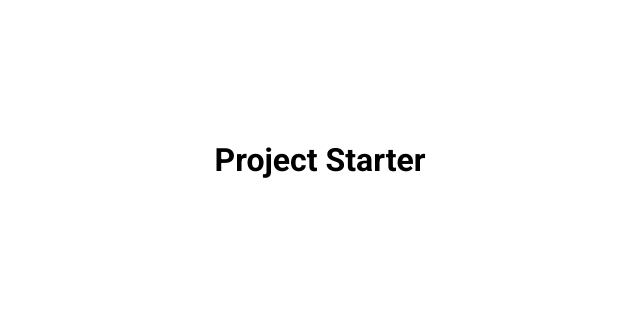
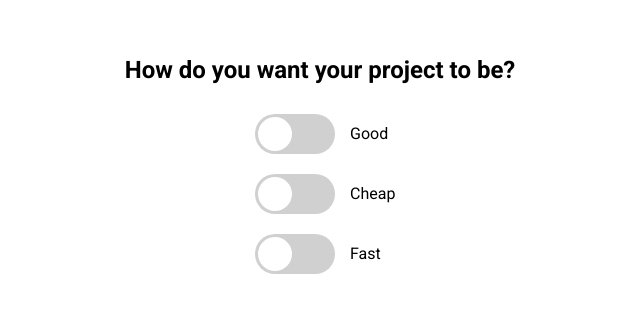
Before and after one commit to Belchenkov/native-switcher-js, a plain HTML site: page index.html in a window 1280 px wide. Shown: the part 240-552 px from the top of the page, without its empty margins (320-960 px from the left). Drawn offline with Linux system fonts and the light colour scheme.

Commit message:
Style Checkboxes

```diff
--- a/css/style.css
+++ b/css/style.css
@@ -14,3 +14,41 @@ body {
   overflow: hidden;
   margin: 0;
 }
+
+.toggle-container {
+  display: flex;
+  align-items: center;
+  margin: 10px 0;
+  width: 200px;
+}
+
+.toggle {
+  visibility: hidden;
+}
+
+.label {
+  position: relative;
+  width: 80px;
+  height: 40px;
+  background-color: #d0d0d0;
+  border-radius: 50px;
+  cursor: pointer;
+  display: inline-block;
+  margin: 0 15px 0;
+}
+
+.toggle:checked + .label {
+  background-color: #527232;
+}
+
+.ball {
+  background: #fff;
+  height: 34px;
+  width: 34px;
+  border-radius: 50%;
+  position: absolute;
+  top: 3px;
+  left: 3px;
+  align-items: center;
+  justify-content: center;
+}
--- a/index.html
+++ b/index.html
@@ -7,7 +7,31 @@
     <title>Switcher JS</title>
   </head>
   <body>
-    <h1>Project Starter</h1>
+    <h2>How do you want your project to be?</h2>
+
+    <div class="toggle-container">
+      <input type="checkbox" id="good" class="toggle">
+      <label for="good" class="label">
+        <div class="ball"></div>
+      </label>
+      <span>Good</span>
+    </div>
+
+    <div class="toggle-container">
+      <input type="checkbox" id="cheap" class="toggle">
+      <label for="cheap" class="label">
+        <div class="ball"></div>
+      </label>
+      <span>Cheap</span>
+    </div>
+
+    <div class="toggle-container">
+      <input type="checkbox" id="fast" class="toggle">
+      <label for="fast" class="label">
+        <div class="ball"></div>
+      </label>
+      <span>Fast</span>
+    </div>
     <script src="./js/script.js"></script>
   </body>
 </html>
```
